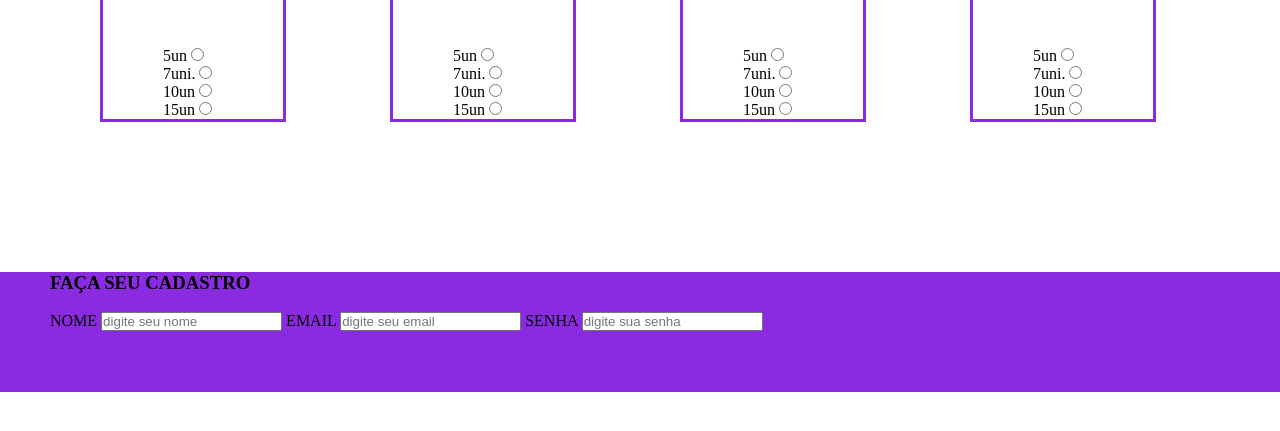
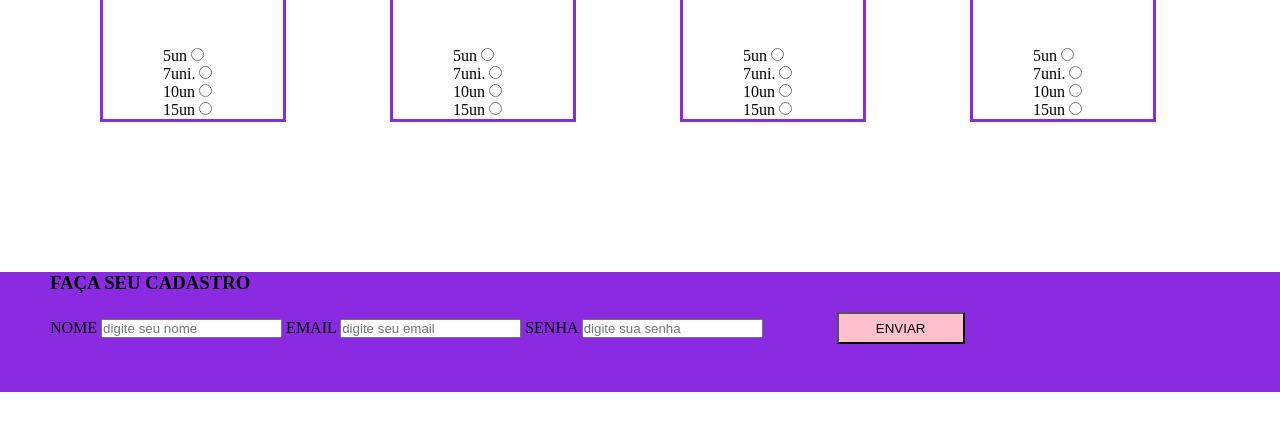
Before and after one commit to MariaClaravalotti/desafio2, a plain HTML site: page index.html in a window 1280 px wide. Shown: the part 347-778 px from the top of the page. Drawn offline with Linux system fonts and the light colour scheme.

Commit message:
desafio2

```diff
--- a/index.html
+++ b/index.html
@@ -108,6 +108,7 @@
             <label>SENHA</label>
             <input type="password" name="SENHA" id="" placeholder="digite sua senha">
         </form>
+        <button class="enviar">ENVIAR</button>
     </footer>
 </body>
 
--- a/style.css
+++ b/style.css
@@ -55,3 +55,9 @@ margin-left: 60px;
 h3{
   margin-left: 50px;
 }
+.enviar{
+  background-color: pink;
+  color: black;
+  width: 10vw;
+  height: 4vh;
+}
```
